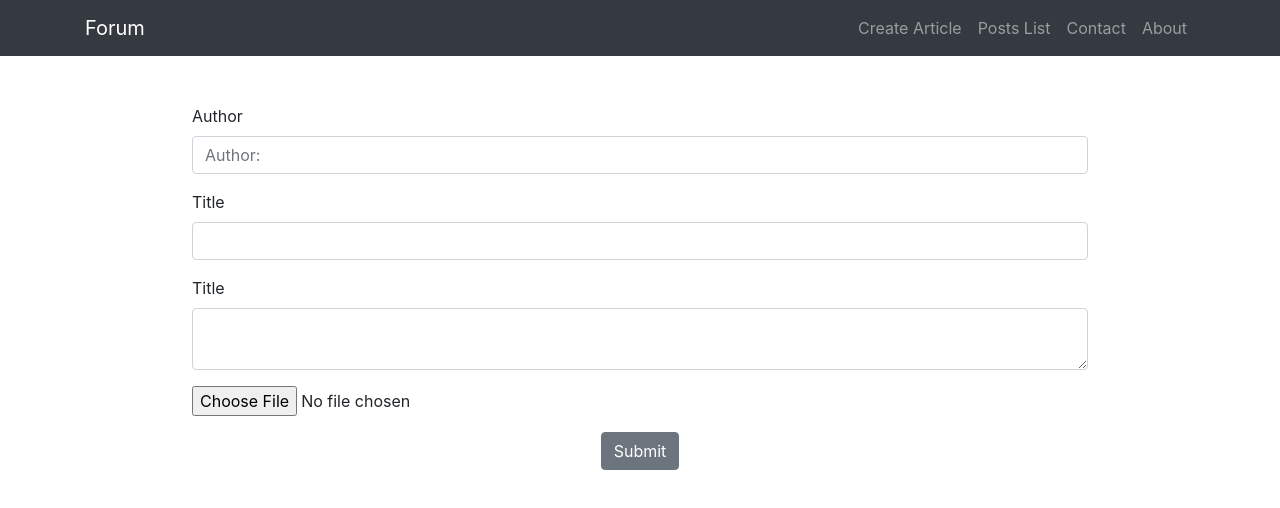
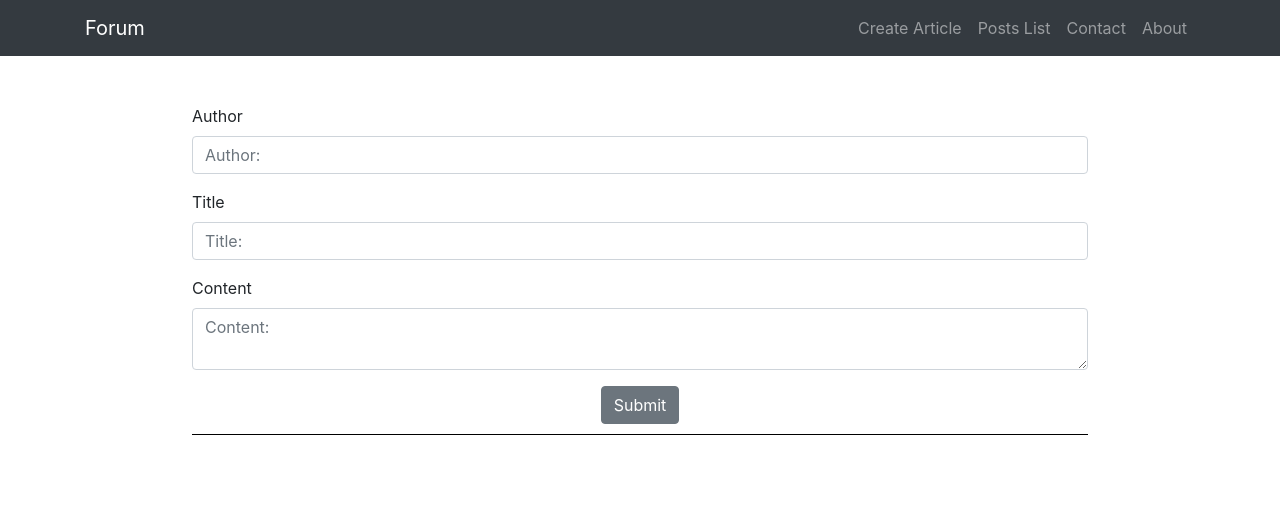
Before and after one commit to JedrzejandTomek/react_blog, a React (Create React App) app in the folder frontend/: page /edit-post/1 in a window 1280 px wide. Shown: the top 508 px of the page. Built offline with nearby package versions, Linux system fonts and the light colour scheme; no server answers.

Commit message:
Update EditPost.js

```diff
--- a/frontend/src/components/EditPost.js
+++ b/frontend/src/components/EditPost.js
@@ -17,13 +17,10 @@ class EditPost extends React.Component {
             author: "",
             title: "",
             content: "",
-            postImage: null,
             titleError: " ",
             contentError: " "
         }
-        this.onSubmit = this.onSubmit.bind(this);
     }
-
 
     componentDidMount() {
         console.log(this.props.match.params.id)
@@ -33,7 +30,7 @@ class EditPost extends React.Component {
             this.setState({
                 author: res.data.author,
                 title: res.data.title,
-                content: res.data.content,
+                content: res.data.content
             })
         })
         .catch(error => {
@@ -43,111 +40,48 @@ class EditPost extends React.Component {
 
     onChange = (e) => {
         this.setState({
-            [e.target.name]: e.target.value})
-    }
-
-       selectedImage = (e) => {
-           e.preventDefault()
-        this.setState({
-            postImage: e.target.files[0]
+            [e.target.name]: e.target.value
         })
     }
 
-     validateForm = () => {
-        this.setState({
-            titleError: "",
-            contentError: ""
-        })
 
-        if (this.state.author === "") {
-            this.setState({
-                author: "Anonymous"
-            })
-        }
+    onSubmit = (e) => {
+        e.preventDefault()
 
-        if (this.state.title === "") {
-            this.setState({
-                titleError: "Title is required!"
-            })
-        }
-
-        if (this.state.content === "") {
-            this.setState({
-                contentError: "Content is required!"
-            });
-        }
-    }
-
-
-   async onSubmit(e) {
-        e.preventDefault();
-        await this.validateForm();
-
-        if(this.state.titleError === "" && this.state.contentError === "") {
-            if(this.state.postImage !== null) {
-                const editPost = new FormData();
-                editPost.set('author', this.state.author);
-                editPost.set('title', this.state.title);
-                editPost.set('content', this.state.content);
-                editPost.set('postImage', this.state.postImage);
-
-                axios.put('/posts/img/' + this.props.match.params.id, editPost)
-                .then(res => console.log(res.data))
-                .then(this.setState({
-                    author: "",
-                    title: "",
-                    content: "",
-                    postImage: null
-                    })
-                ).then(this.props.history.push('/discussion/'+ this.props.match.params.id))
-            } else {
-
-                const editPost = {
+        const editedPost = {
             author: this.state.author,
             title: this.state.title,
             content: this.state.content
         }
 
-                axios.put('/posts/' + this.props.match.params.id, editPost)
+        axios.put("/posts/" + this.props.match.params.id, editedPost)
         .then(res => console.log(res.data))
-                .then(this.setState({
-                    author: "",
-                    title: "",
-                    content: ""
-                    })
-                ).then(this.props.history.push('/discussion/'+ this.props.match.params.id))
+        .catch(error => console.log(error))
+
+        this.props.history.push('/discussion/'+ this.props.match.params.id)
     }
-        }
-    }
-
-
-
 
     render() {
         return(
-          <div>
+             <div className="form-container">
                 <Form onSubmit={this.onSubmit} className="form">
                     <FormGroup className="mx-auto">
                         <Label for="author">Author</Label>
-                        <Input type="text" id="author" name="author" placeholder="Author:" onChange={this.onChange} value={this.state.author} />
+                        <Input type="text" id="author" name="author" placeholder="Author:" onChange={this.onChange} value={this.state.author}/>
                     </FormGroup>
                     <FormGroup className="mx-auto">
                         <Label for="title">Title</Label>
-                        <Input type="text" id="title" name="title" value={this.state.title} onChange={this.onChange} />
+                        <Input type="text" id="title" name="title" placeholder="Title:" onChange={this.onChange} value={this.state.title}/>
                     </FormGroup>
                     <FormGroup className="mx-auto">
-                        <Label for="Content">Title</Label>
-                        <Input type="textarea" id="content" name="content" value={this.state.content} onChange={this.onChange} />
+                        <Label for="Content">Content</Label>
+                        <Input type="textarea" id="content" name="content" placeholder="Content:" onChange={this.onChange} value={this.state.content}/>
                     </FormGroup>
-                      <FormGroup>
-                        <Input type="file" id="postImage" name="postImage" value={null}  ref={ fileInput => this.fileInput = fileInput }  onChange={this.selectedImage}/>
-                    </FormGroup>
-                    <Col className="text-center"><Button>Submit</Button></Col>
+                    <Col className="text-center"><Button type="submit">Submit</Button></Col>
                 </Form>
             </div>
         )
     }
 }
 
-
 export default EditPost;
```
Lines whose indentation alone changed are shown as unchanged.
